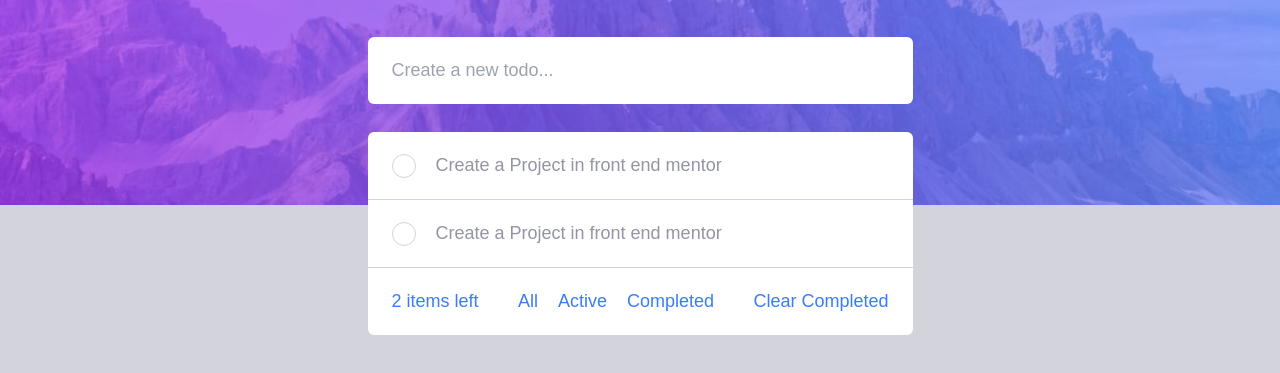
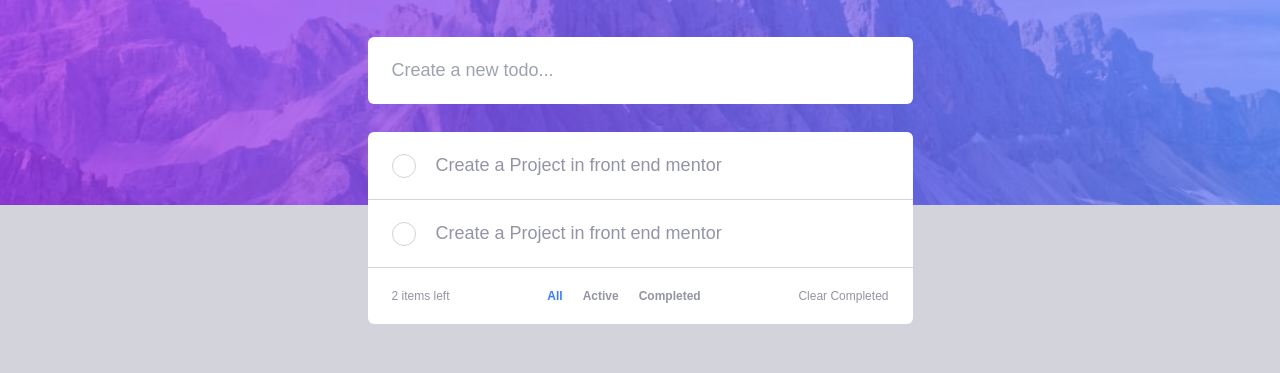
Before and after one commit to sijandahal/Todo-JS, a website: page index.html in a window 1280 px wide. Both pictures are taken after a click on the link "All". Shown: the part 115-488 px from the top of the page. Drawn offline with Linux system fonts and the light colour scheme.

Commit message:
refactored

```diff
--- a/index.html
+++ b/index.html
@@ -85,22 +85,18 @@
               <img src="./images/icon-cross.svg" alt="" />
             </button>
           </div>
-
-
-
-
         </div>
-        <div class="relative flex justify-between bottom--wrapper md:order-1">
-          <p class="todo-length"><span></span> items left</p>
+        <div class="relative flex justify-between text-xs bottom--wrapper md:order-1">
+          <p class="text-xs todo-length"><span></span> items left</p>
 
           <div class="completed md:order-3">
             <a href="#" class="clearcomp">Clear Completed</a>
           </div>
           <div
-            class="absolute left-0 flex justify-center gap-5 px-6 py-5 transition-all bg-white rounded-md filter-buttons -bottom-24 state md:order-2 md:static dark:bg-dark-desaturated-blue md:bg-transparent md:p-0">
-            <a href="#" class="all">All</a>
-            <a href="#" class="active">Active</a>
-            <a href="#" class="completed">Completed</a>
+            class="absolute left-0 flex justify-center gap-5 px-6 py-5 bg-white rounded-md filter-buttons -bottom-24 state md:order-2 md:static dark:bg-dark-desaturated-blue md:bg-transparent md:p-0">
+            <a href="javascript:void(0);" class="text-xs font-bold all">All</a>
+            <a href="#" class="text-xs font-bold active">Active</a>
+            <a href="#" class="text-xs font-bold completed">Completed</a>
           </div>
         </div>
       </div>
--- a/script.js
+++ b/script.js
@@ -4,6 +4,7 @@ window.addEventListener("load", () => {
   addClass();
   clearCompleted();
   dragElement();
+  document.querySelector(".all").classList.add("open");
 });
 
 let form = document.querySelector(".form-todo");
@@ -88,10 +89,14 @@ function clearCompleted() {
 }
 
 //filterbuttons
-let filterButtons = document.querySelector(".filter-buttons");
-filterButtons.addEventListener("click", (e) => {
+let filterButtonContainer = document.querySelector(".filter-buttons");
+let filterButtons = document.querySelectorAll(".filter-buttons a");
+
+filterButtons.forEach((button) => {
+  button.addEventListener("click", (e) => {
+    removeOpenClass();
+    button.classList.add("open");
     if (e.target.classList.contains("completed")) {
-
       let todoItems = document.querySelectorAll(".todo--list .event");
       todoItems.forEach((singleTodo) => {
         if (!singleTodo.classList.contains("line-through")) {
@@ -101,7 +106,6 @@ filterButtons.addEventListener("click", (e) => {
         }
       });
     } else if (e.target.classList.contains("active")) {
-
       let todoItems = document.querySelectorAll(".todo--list .event");
       todoItems.forEach((singleTodo) => {
         if (singleTodo.classList.contains("line-through")) {
@@ -117,9 +121,15 @@ filterButtons.addEventListener("click", (e) => {
       });
     }
   });
+});
+
+function removeOpenClass() {
+  filterButtons.forEach((button) => {
+    button.classList.remove("open");
+  });
+}
 
 //sortable
-
 function dragElement() {
   const draggable = document.querySelectorAll(".todo--list");
   const container = document.querySelector(".todo--items--wrap");
@@ -169,7 +179,7 @@ const themeSwitcher = document.querySelector(".mode-switcher");
 const header = document.querySelector(".site-header");
 
 themeSwitcher.addEventListener("click", () => {
-  if ( document.documentElement.classList.contains("dark")) {
+  if (document.documentElement.classList.contains("dark")) {
     header.style.backgroundImage = "url('../images/bg-desktop-dark.jpg')";
     document.documentElement.classList.toggle("dark");
   } else {
--- a/src/input.css
+++ b/src/input.css
@@ -4,7 +4,7 @@
 
 @layer base {
   body {
-    @apply text-primary-color;
+    @apply text-dark-grayish-blue;
     font-family: 'Sora', sans-serif;
     font-size: 18px;
   }
@@ -121,3 +121,7 @@ display: none;
   @apply opacity-0 invisible transition-[opacity] duration-300;
 
 }
+
+.open {
+  @apply text-primary-color;
+}
```
Also changed, not shown: dist/output.css. Lines whose indentation alone changed are shown as unchanged.
